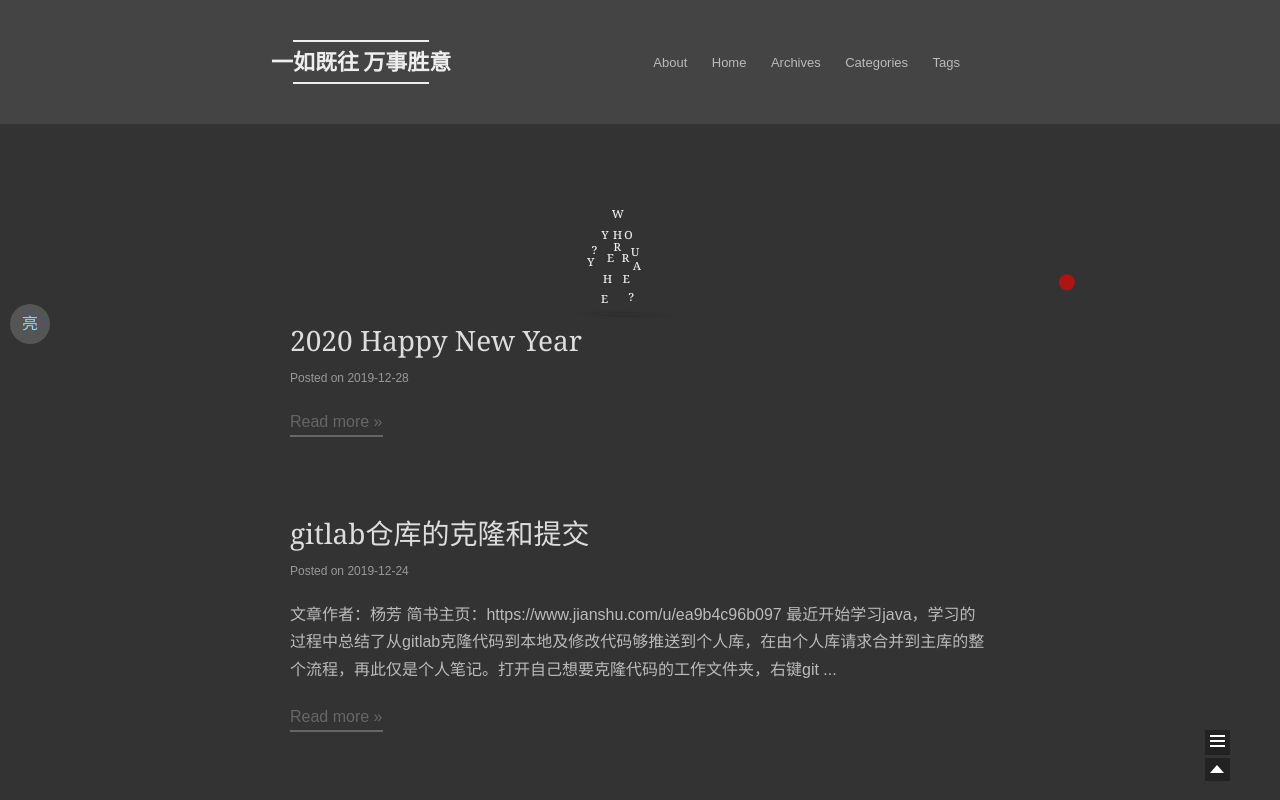
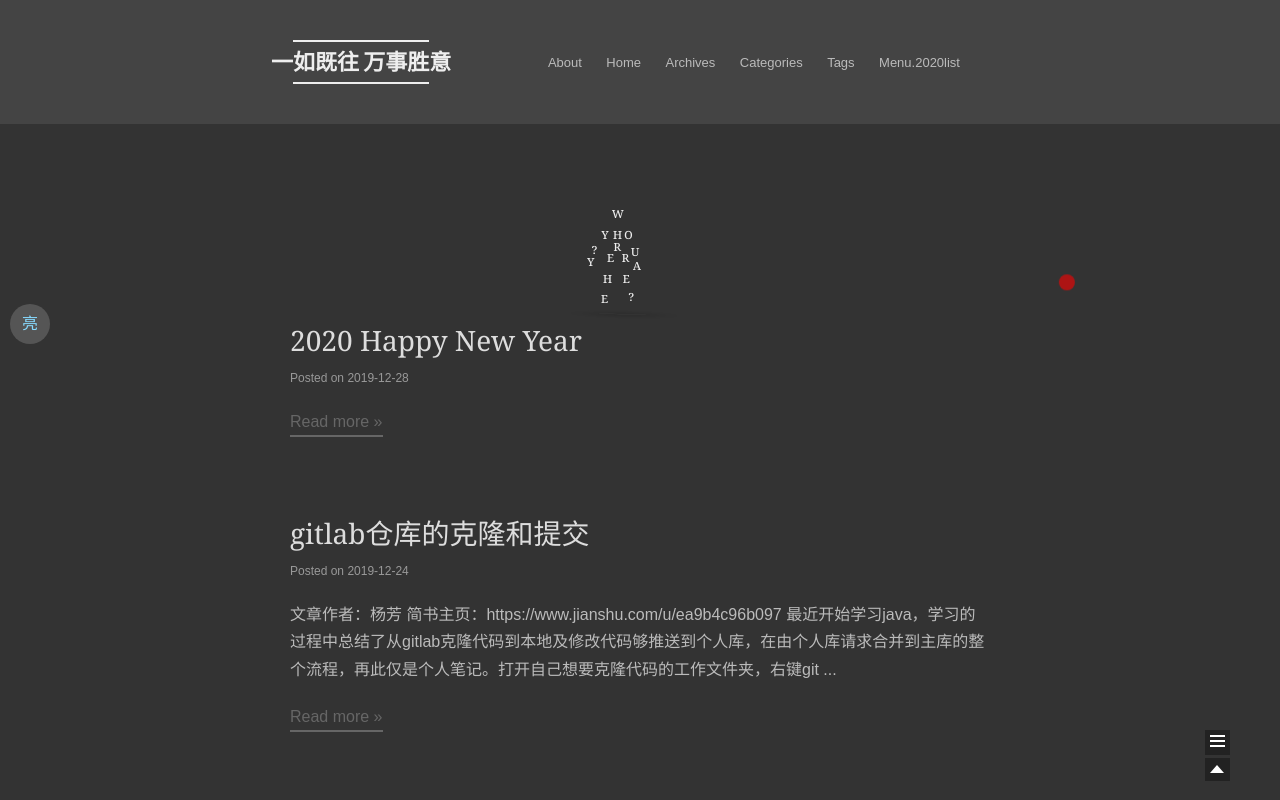
Before and after one commit to yangfang0605/yangfang0605.github.io, a plain HTML site: page index.html in a window 1280 px wide. Shown: the top 800 px of the page. Drawn offline with Linux system fonts and the light colour scheme; some packages are replaced by stand-ins of ours; a script that the page names is missing.

Commit message:
Site updated: 2019-12-28 19:31:05

```diff
--- a/index.html
+++ b/index.html
@@ -148,6 +148,14 @@
           <a href="/tags" rel="section">
             <i class="menu-item-icon icon-next-tags"></i> <br />
             Tags
+          </a>
+        </li>
+
+
+        <li class="menu-item menu-item-2020list">
+          <a href="/2020list" rel="section">
+            <i class="menu-item-icon icon-next-2020list"></i> <br />
+            menu.2020list
           </a>
         </li>
 
```
Also changed, not shown: 2019/08/12/firstblog/index.html (+8 -0 lines), 2019/08/13/Win10+Hexo+GitHub搭建个人博客详解/index.html (+8 -0 lines), 2019/11/26/软件测试面试题整理（一）/index.html (+8 -0 lines), 2019/12/24/gitlab仓库的克隆和提交/index.html (+8 -0 lines), 2019/12/28/2020-Happy-New-Year/index.html (+8 -0 lines), 2020list/index.html (+8 -0 lines), about/index.html (+8 -0 lines), archives/2019/08/index.html (+8 -0 lines), archives/2019/11/index.html (+8 -0 lines), archives/2019/12/index.html (+8 -0 lines), archives/2019/index.html (+8 -0 lines), archives/index.html (+8 -0 lines), categories/index.html (+8 -0 lines), tags/index.html (+8 -0 lines).
